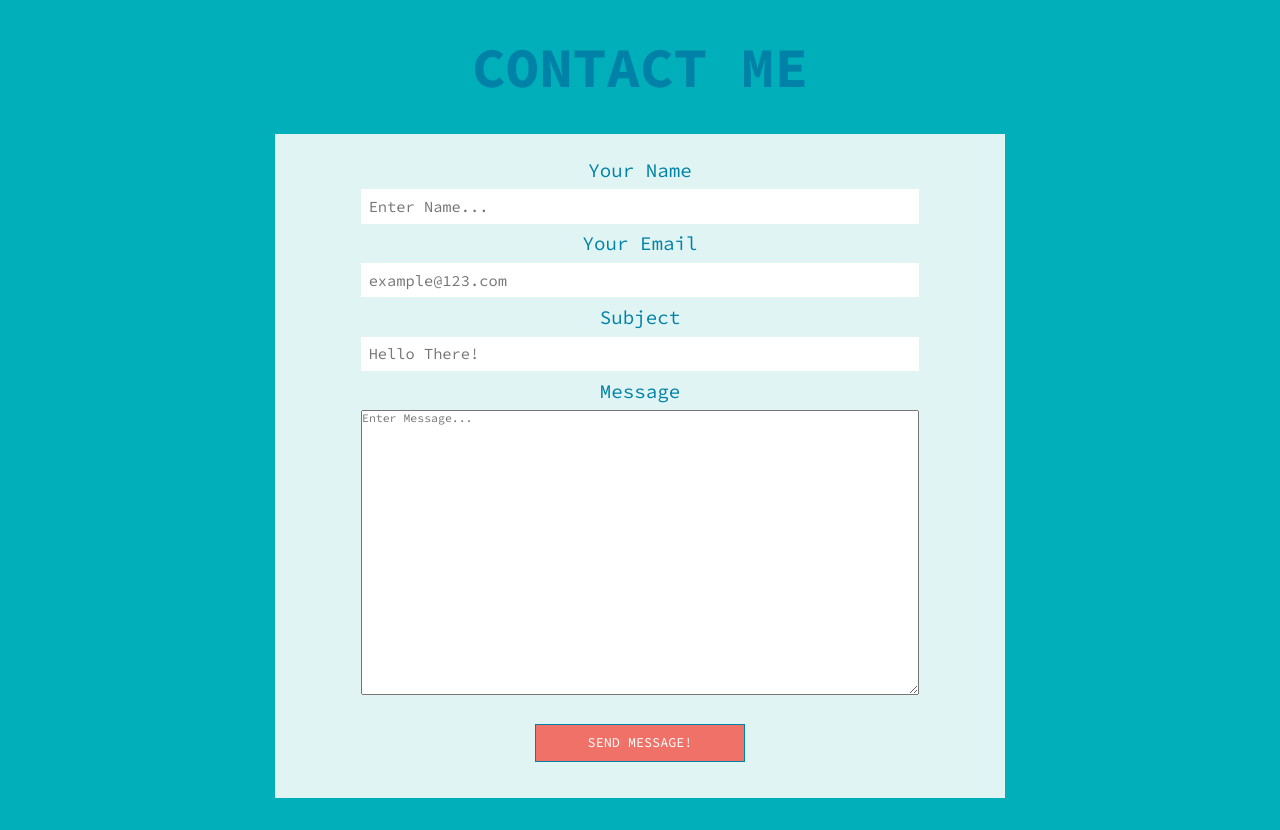
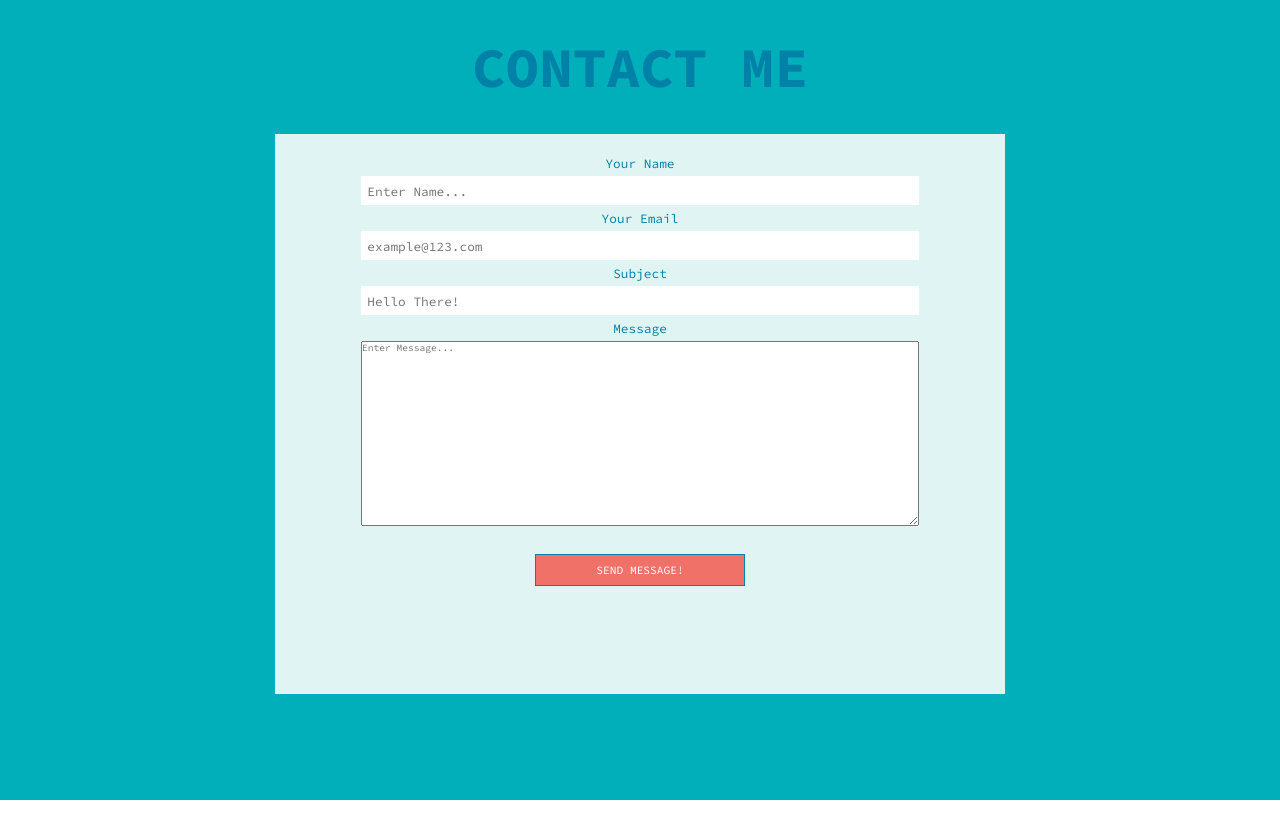
Before and after one commit to cbryant93/react-portfolio, a React (Create React App) app: page / in a window 1280 px wide. Shown: the part 3280-4110 px from the top of the page. After the commit the page ends 4080 px from the top, so only its background shows below. Built offline with nearby package versions, Linux system fonts and the light colour scheme.

Commit message:
quick fix to desktop sizing 2

```diff
--- a/src/components/styles/Contact.scss
+++ b/src/components/styles/Contact.scss
@@ -299,7 +299,7 @@
 
         .contact.collapsed {
             display: block; // Turn the .skills into a flex container
-            height: 100%;
+            height: 100vh;
         }
 
         .contact.collapsed .inputs {
@@ -323,7 +323,8 @@
 
         .inputs {
             width: 60%; // Slightly wider on smaller screens
-            font-size: 1.2em; // Adjust font size for readability
+            font-size: 1em; // Adjust font size for readability
+            height: 70vh;
 
             .form {
                 input, button {
@@ -346,9 +347,14 @@
             }
         }
 
+        label {
+            font-size: 0.8em;
+        }
+
         .message {
             width: 80%; // Adjust width for smaller screens
             font-size: 0.6em; // Adjust font size
+            height: 35%;
         }
     }
 
@@ -401,7 +407,7 @@
                     margin: 1.5rem auto 0;
                     margin-top: 1rem;
                     width: 20%;
-                    height: 8%;
+                    height: 9%;
                     font-size: 0.7em;
                 }
 
```
